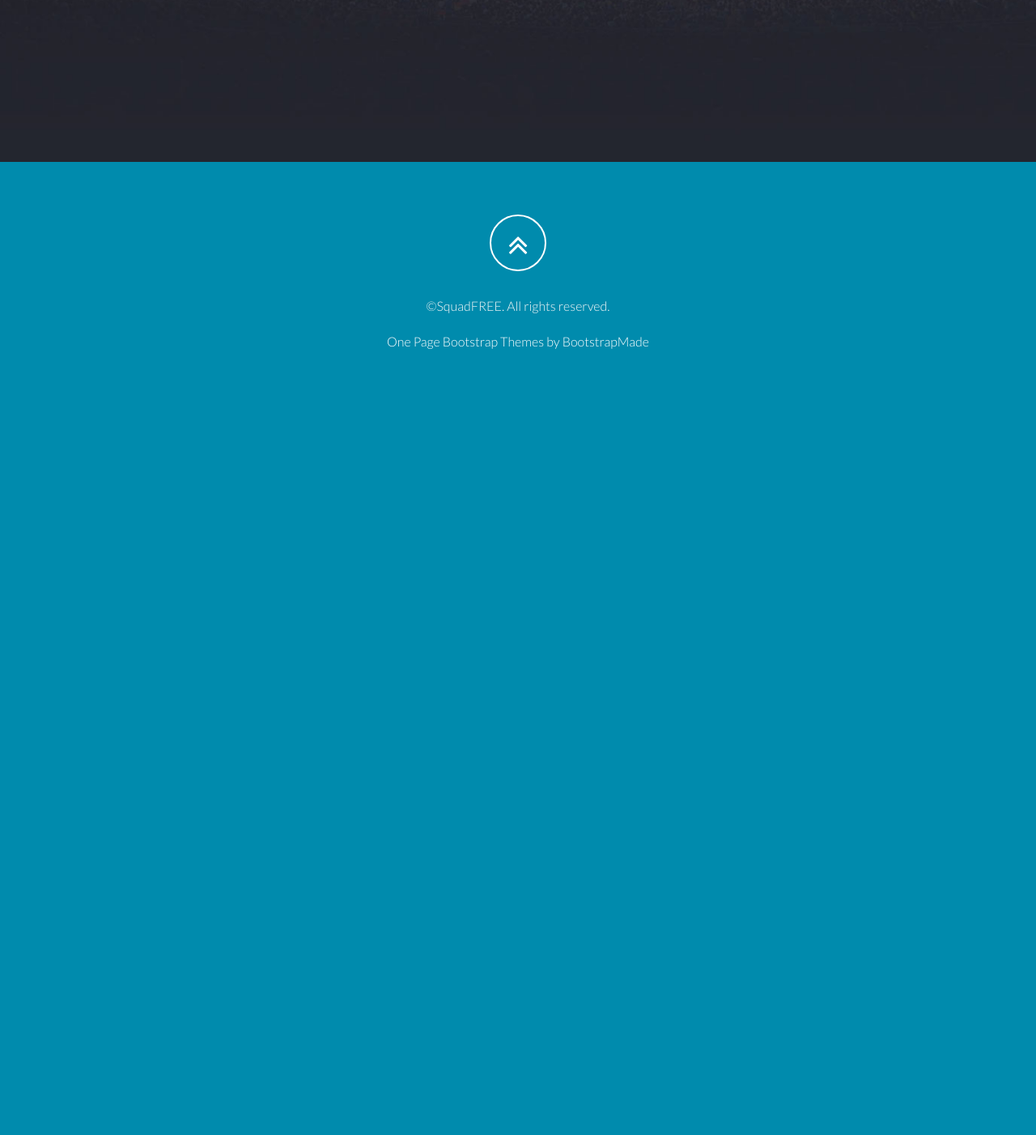
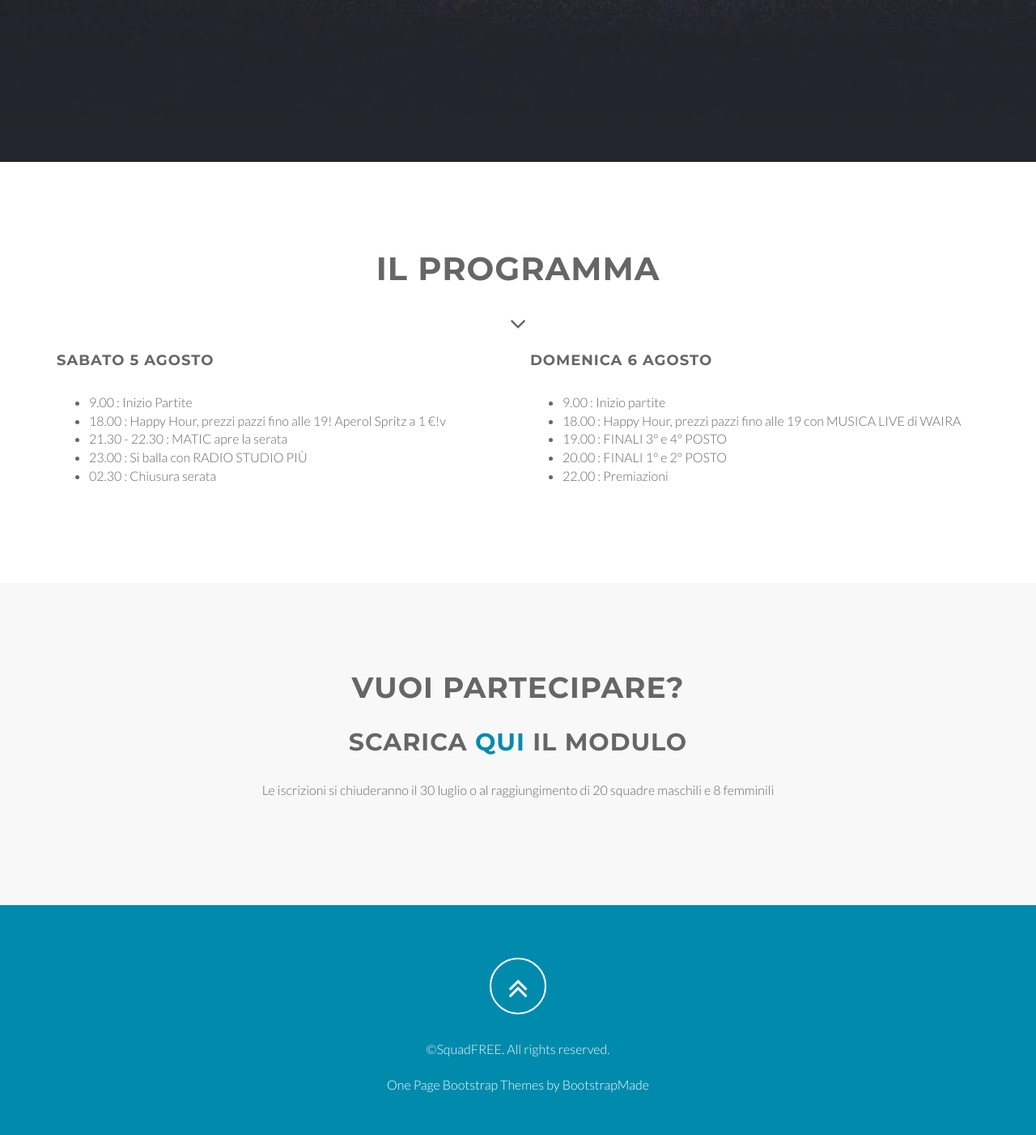
Before and after one commit to stellamargonar/calcio_splash, a Django app: page / in a window 1280 px wide. Shown: the part 600-2002 px from the top of the page at 81% size. Before the commit the page ends 1031 px from the top, so only its background shows below. Run offline with Django 3.2, Linux system fonts and the light colour scheme; some libraries are stand-ins or nearby versions.

Commit message:
mappa e home

```diff
--- a/calcio_splash/templates/base.html
+++ b/calcio_splash/templates/base.html
@@ -65,8 +65,8 @@
             <a href="#" class="dropdown-toggle" data-toggle="dropdown">Info <b class="caret"></b></a>
             <ul class="dropdown-menu">
               <li><a href="{% url 'regulation' %}">Regolamento</a></li>
-              <li><a href="#">Modulo Iscrizione</a></li>
-              <li><a href="#">Contatti</a></li>
+              <li><a href="#">Iscrizioni</a></li>
+              <li><a href="{% url 'contacts' %}">Contatti</a></li>
             </ul>
           </li>
         </ul>
@@ -132,6 +132,9 @@
 <script src="{% static "js/custom.js" %}"></script>
 <!-- <script src="contactform/contactform.js"></script> -->
 
+{% block scripts %}
+{% endblock %}
+
 </body>
 
 </html>
--- a/calcio_splash/templates/index.html
+++ b/calcio_splash/templates/index.html
@@ -13,4 +13,62 @@
   </div>
 </section>
 
+
+<!-- Section: Programma -->
+<section class="home-section ">
+  <div class="heading-about text-center">
+    <div class="container">
+      <div class="row">
+        <div class="col-lg-8 col-lg-offset-2">
+          <div class="wow bounceInDown" data-wow-delay="0.4s">
+            <div class="section-heading">
+              <h2>Il Programma</h2>
+              <i class="fa fa-2x fa-angle-down"></i>
+            </div>
+          </div>
+        </div>
+      </div>
+    </div>
+  </div>
+  <div class="container">
+    <div class="row">
+      <div class="col-md-6">
+        <!-- TODO COPIATO DA CALCIO SPLASH MARCO -->
+        <h4>Sabato 5 agosto</h4>
+        <ul>
+          <li>9.00 : Inizio Partite</li>
+          <li>18.00 : Happy Hour, prezzi pazzi fino alle 19! Aperol Spritz a 1 €!v
+          <li>21.30 - 22.30 : MATIC apre la serata</li>
+          <li>23.00 : Si balla con RADIO STUDIO PIÙ</li>
+          <li>02.30 : Chiusura serata</li>
+        </ul>
+      </div>
+      <div class="col-md-6">
+        <h4>Domenica 6 agosto</h4>
+        <ul>
+          <li>9.00 : Inizio partite</li>
+          <li>18.00 : Happy Hour, prezzi pazzi fino alle 19 con MUSICA LIVE di WAIRA</li>
+          <li>19.00 : FINALI 3° e 4° POSTO</li>
+          <li>20.00 : FINALI 1° e 2° POSTO</li>
+          <li>22.00 : Premiazioni</li>
+        </ul>
+      </div>
+    </div>
+  </div>
+</section>
+<!-- /Section: programma -->
+
+
+<section class="home-section bg-gray">
+  <div class="heading-about text-center">
+    <div class="container">
+      <div class="row">
+        <h1>Vuoi partecipare?</h1>
+        <h2>Scarica <a href="">QUI</a> il modulo</h2>
+        <p>Le iscrizioni si chiuderanno il 30 luglio o al raggiungimento di 20 squadre maschili e 8 femminili</p>
+      </div>
+    </div>
+  </div>
+</section>
+
 {% endblock %}
--- a/calcio_splash/urls.py
+++ b/calcio_splash/urls.py
@@ -10,6 +10,7 @@ urlpatterns = [
     url(r'^$', TemplateView.as_view(template_name='index.html'), name='home'),
     url(r'^regulation/$', TemplateView.as_view(template_name='regulation.html'), name='regulation'),
     url(r'^fuoriposto/$', TemplateView.as_view(template_name='fuoriposto.html'), name='fuoriposto'),
+    url(r'^contacts/$', TemplateView.as_view(template_name='contacts.html'), name='contacts'),
 
     url(r'^admin/', admin.site.urls),
     url(r'^teams/$', views.TeamListView.as_view(), name='teams'),
```
Also changed, not shown: calcio_splash/templates/contacts.html (added, +86 -0 lines), calcio_splash/templates/iscrizioni.html (added, +28 -0 lines).
